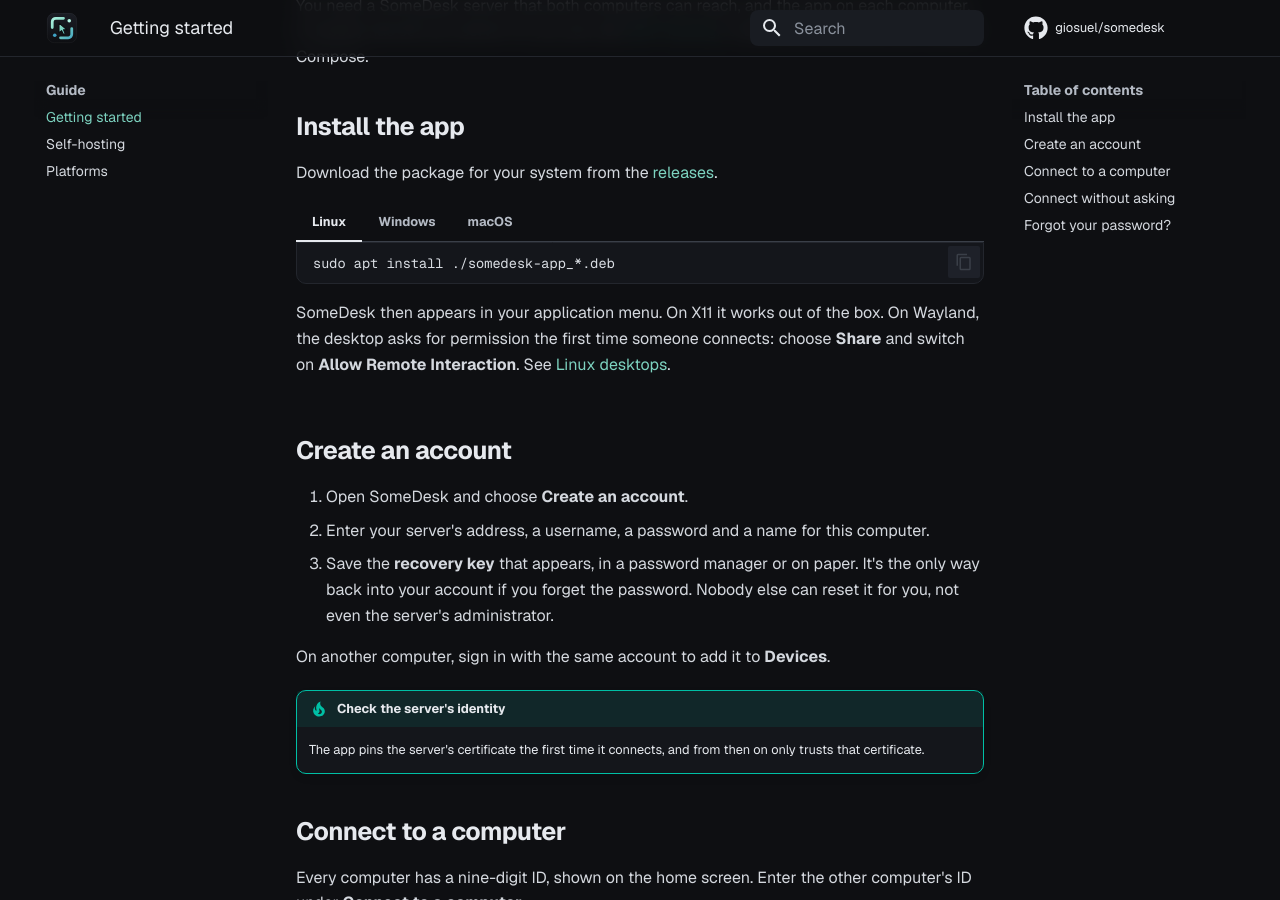
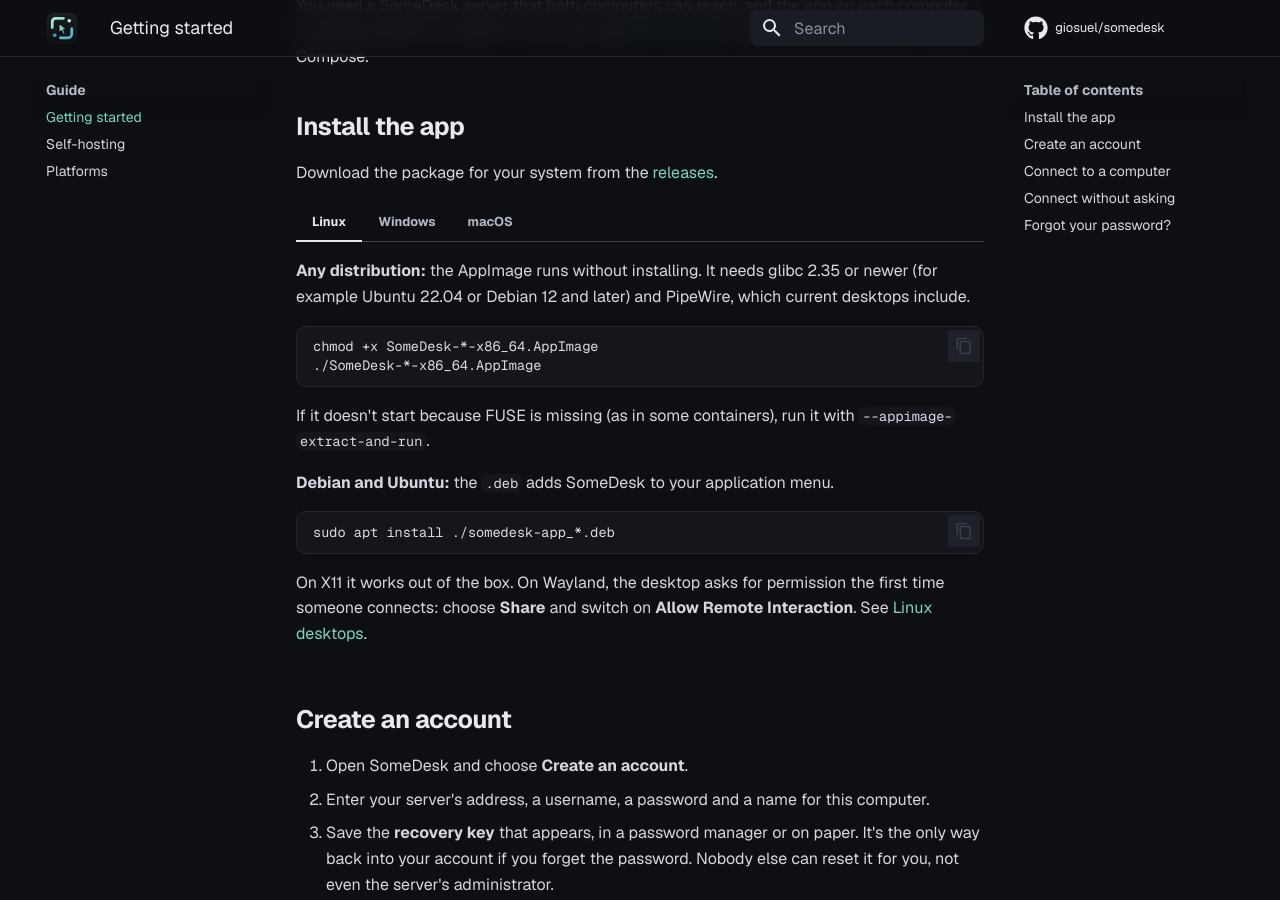
Before and after one commit to giosuel/somedesk, an MkDocs documentation site: the page built from docs/getting-started.md, in a window 1280 px wide and 900 px high, scrolled down 245 px. Built offline with MkDocs 1.6.1 and Material for MkDocs 9.7.7, drawn with Linux system fonts in a browser that asks for light colours; comment, search, counter and statistics services are not loaded.

Commit message:
docs: mention the AppImage in Getting started
Co-Authored-By: Claude Opus 5.5 <noreply@anthropic.com>
Claude-Session: https://claude.ai/code/session_01XQbrhxuWjfqVxjkGHBXazk

````diff
--- a/docs/getting-started.md
+++ b/docs/getting-started.md
@@ -11,13 +11,25 @@ Download the package for your system from the
 
 === "Linux"
 
+    **Any distribution:** the AppImage runs without installing. It needs glibc 2.35 or newer
+    (for example Ubuntu 22.04 or Debian 12 and later) and PipeWire, which current desktops include.
+
+    ```sh
+    chmod +x SomeDesk-*-x86_64.AppImage
+    ./SomeDesk-*-x86_64.AppImage
+    ```
+
+    If it doesn't start because FUSE is missing (as in some containers), run it with
+    `--appimage-extract-and-run`.
+
+    **Debian and Ubuntu:** the `.deb` adds SomeDesk to your application menu.
+
     ```sh
     sudo apt install ./somedesk-app_*.deb
     ```
 
-    SomeDesk then appears in your application menu. On X11 it works out of the box. On Wayland,
-    the desktop asks for permission the first time someone connects: choose **Share** and switch
-    on **Allow Remote Interaction**. See [Linux desktops](platforms.md#linux-desktops).
+    On X11 it works out of the box. On Wayland, the desktop asks for permission the first time
+    someone connects: choose **Share** and switch on **Allow Remote Interaction**. See [Linux desktops](platforms.md#linux-desktops).
 
 === "Windows"
 
````
